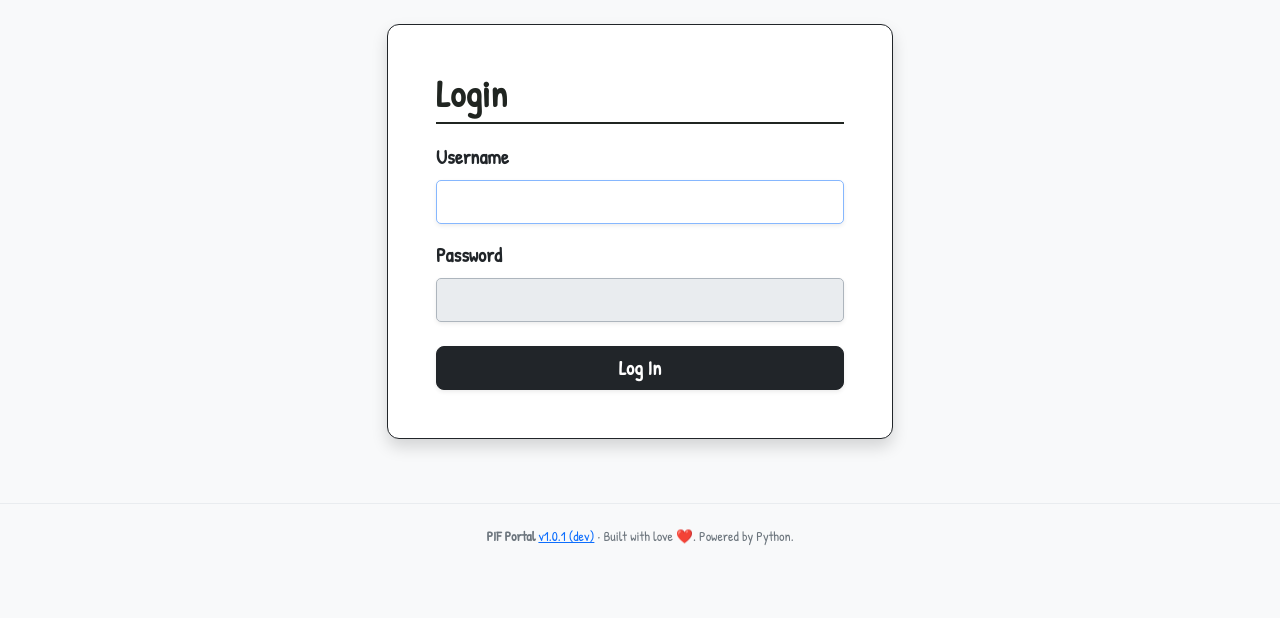
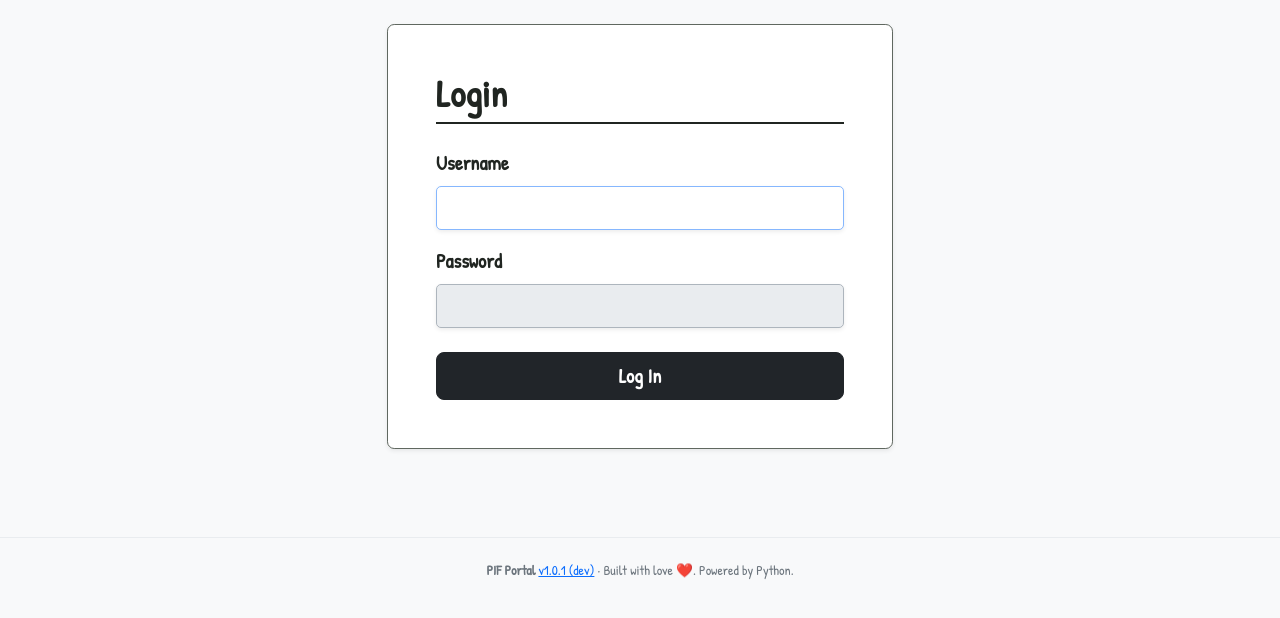
Before and after one commit to ajmasih0309/pif, a Flask app: page /login in a window 1280 px wide. Shown: the part 80-698 px from the top of the page. Run offline with Flask 3, Linux system fonts and the light colour scheme; parts of the project's set-up code (start-up, migrations or seed data) failed here and were passed over; some libraries are stand-ins or nearby versions.

Commit message:
ui(orders): align New Order, Reporting, Request Links, and Login to unified template (TASK-808)

```diff
--- a/templates/login.html
+++ b/templates/login.html
@@ -4,11 +4,10 @@
 {% block title %}Login - PIF Portal{% endblock %}
 
 {% block content %}
-<div class="row justify-content-center">
+<div class="row justify-content-center my-4">
     <div class="col-md-6 col-lg-5">
-        <div class="card shadow border-dark" style="border-radius: 12px; background-color: #fff;">
-            <div class="card-body p-4 p-sm-5">
-                <h1 class="page-heading">Login</h1>
+        <div class="marker-panel p-4 p-sm-5 shadow-sm">
+            <h1 class="chalk-header mb-4">Login</h1>
 
                 <!-- Login Form -->
                 <form action="{{ url_for('login') }}" method="POST">
@@ -25,13 +24,12 @@
                     </div>
 
                     <div class="d-grid gap-2 mt-4">
-                        <button type="submit" class="btn btn-dark fw-bold shadow-sm" style="font-size: 1.25rem; border-radius: 8px;">
+                        <button type="submit" class="btn btn-dark btn-lg fw-bold">
                             Log In
                         </button>
                     </div>
 
                 </form>
-            </div>
         </div>
     </div>
 </div>
--- a/templates/request_links.html
+++ b/templates/request_links.html
@@ -1,8 +1,8 @@
 {% extends 'base.html' %}
 {% block title %}Request Form Links - PIF Portal{% endblock %}
 {% block content %}
-<h1 class="chalk-header fw-bold">Request Form Links</h1>
-<p>Create a link for one completed request. A request can include several recipients. Opening a link does not use it.</p>
+{% from '_ui.html' import page_header %}
+{{ page_header('Request Form Links', subtitle='Create a link for one completed request. A request can include several recipients. Opening a link does not use it.', action_href=url_for('index'), action_label='Back to Order Desk') }}
 {% if created_link %}
 <div class="marker-panel mb-4" role="status">
     <h2 class="fs-3">Your link is ready</h2>
```
Also changed, not shown: CURRENT_STATUS.md (+1 -1 lines), TASKS.md (+1 -1 lines), VERIFICATION.md (+1 -0 lines), templates/add.html (+7 -2 lines), templates/dashboard.html (+4 -6 lines), CHANGELOG.md.
